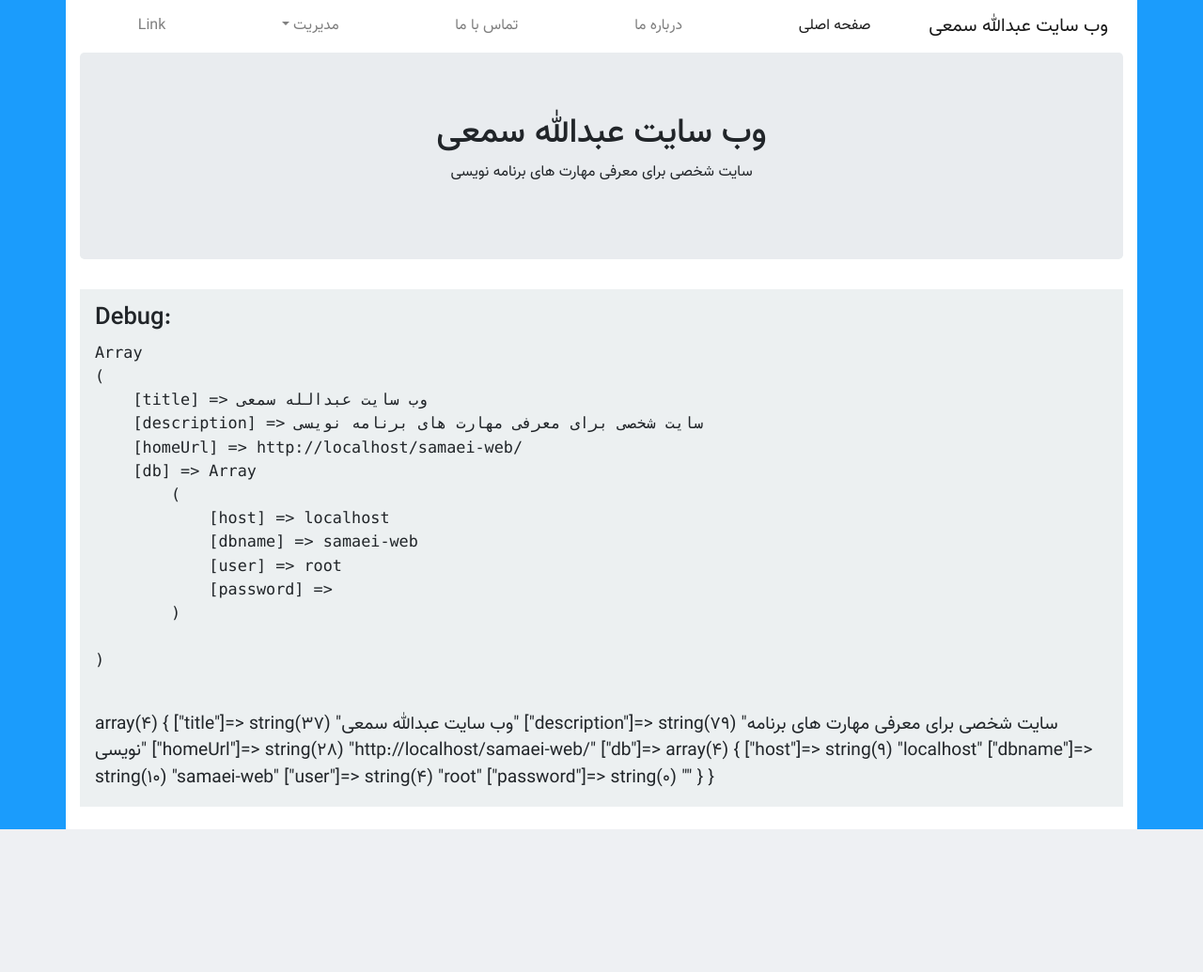
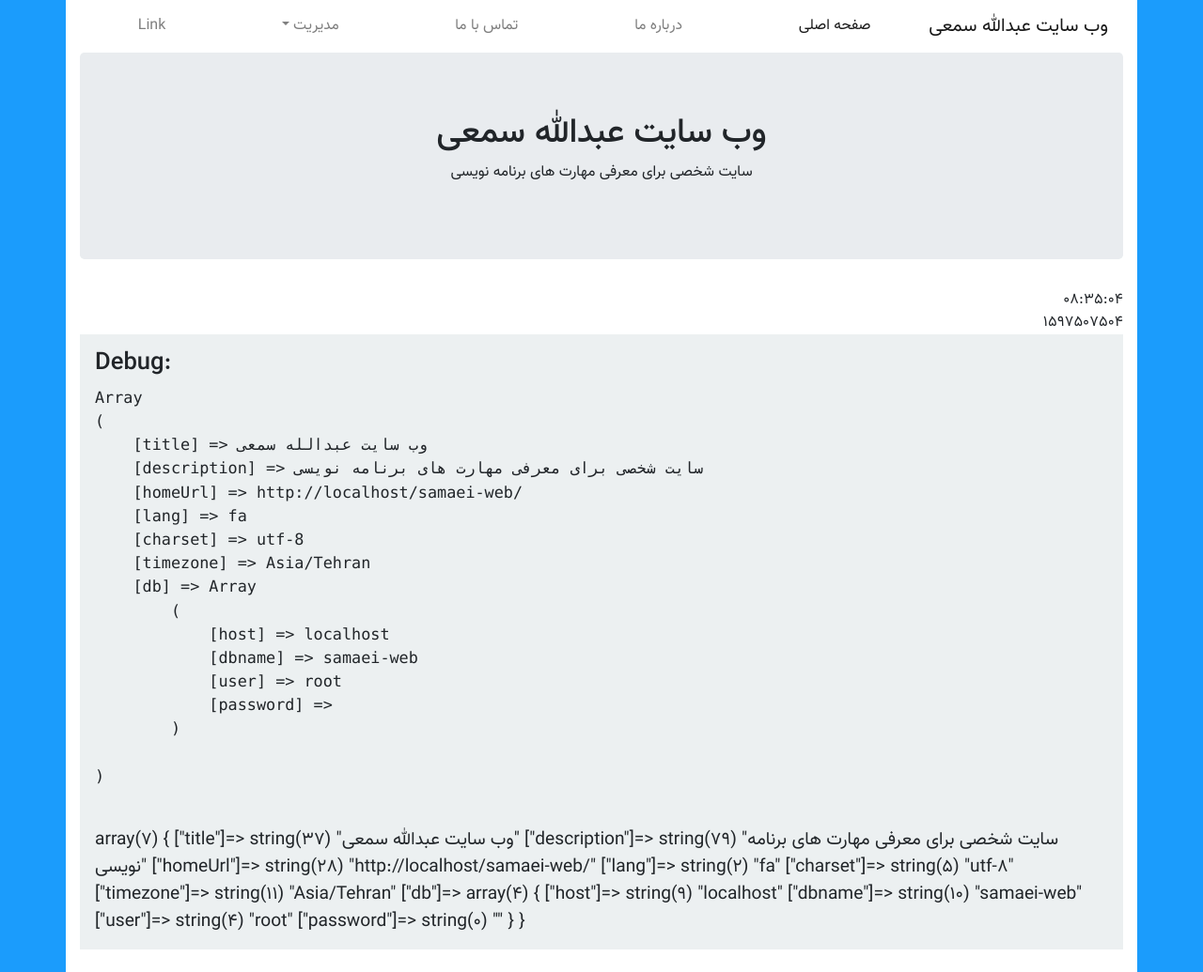
Before and after one commit to abdollah110110/samaei-web, a PHP site: page /samaei-web/ in a window 1280 px wide. Shown: the whole page at 94% size. Before the commit the page ends 883 px from the top, so only its background shows below. Run offline with PHP 8.4, Linux system fonts and the light colour scheme; some libraries are stand-ins or nearby versions.

Commit message:
Add getDate and getTime methods to Page class

```diff
--- a/config.php
+++ b/config.php
@@ -3,6 +3,9 @@ $config = [
 	'title' => 'وب سایت عبدالله سمعی',
 	'description' => 'سایت شخصی برای معرفی مهارت های برنامه نویسی',
 	'homeUrl' => 'http://localhost/samaei-web/',
+	'lang' => 'fa',
+	'charset' => 'utf-8',
+	'timezone' => 'Asia/Tehran',
 	'db' => [
 		'host' => 'localhost',
 		'dbname' => 'samaei-web',
--- a/includes/class.html.php
+++ b/includes/class.html.php
@@ -39,6 +39,47 @@ class Html {
 	public static function home() {
 		global $config;
 		return self::escap($config['homeUrl']);
+	}
+
+	/**
+	 * @global type $config
+	 * @return type get language
+	 */
+	public static function lang() {
+		global $config;
+		return self::escap($config['lang']);
+	}
+
+	/**
+	 *
+	 * @global type $config
+	 * @return type get charset
+	 */
+	public static function charset() {
+		global $config;
+		return self::escap($config['charset']);
+	}
+
+	/**
+	 *
+	 * @global type $config
+	 * @return type get date
+	 */
+	public static function getDate($str = 'Y/m/d - h:i:s a') {
+		global $config;
+		date_default_timezone_set($config['timezone']);
+		return date($str);
+	}
+
+	/**
+	 *
+	 * @global type $config
+	 * @return type get timestamp
+	 */
+	public static function getTime() {
+		global $config;
+		date_default_timezone_set($config['timezone']);
+		return time();
 	}
 
 	/**
--- a/includes/class.tools.php
+++ b/includes/class.tools.php
@@ -8,10 +8,10 @@ class Tools {
 		echo '<div' . $style . '>' . PHP_EOL;
 		echo '<h3>Debug:</h3>' . PHP_EOL;
 		echo '<pre>' . PHP_EOL;
-		echo print_r($param, true) . PHP_EOL;
+		echo Html::escap(print_r($param, true)) . PHP_EOL;
 		echo '</pre>' . PHP_EOL;
 		echo '<div>' . PHP_EOL;
-		echo var_dump($param) . PHP_EOL;
+		echo Html::escap(var_dump($param)) . PHP_EOL;
 		echo '</div>' . PHP_EOL;
 		echo '</div><br />' . PHP_EOL;
 		if($exit){
--- a/index.php
+++ b/index.php
@@ -4,11 +4,12 @@
 require_once __DIR__ . '/init.php';
 ?>
 <!DOCTYPE html>
-<html lang="fa">
+<html lang="<?= Html::lang() ?>">
 	<head>
 		<title><?php echo $config['title']; ?></title>
-		<meta charset="utf-8">
+		<meta charset="<?= Html::charset() ?>">
 		<meta name="viewport" content="width=device-width, initial-scale=1, shrink-to-fit=no">
+		<?= Html::link('images/favicon.png', 'shortcut icon', 'image/png') ?>
 		<?= Html::link('css/vazir.css') ?>
 		<?= Html::link('font/fontawsome/css/all.min.css') ?>
 		<?= Html::link('css/bootstrap.min.css') ?>
@@ -59,6 +60,8 @@ require_once __DIR__ . '/init.php';
 				<h1><?= Html::title() ?></h1>
 				<p><?= Html::description() ?></p>
 			</div>
+			<?= Html::getDate('h:i:s') . PHP_EOL; ?><br />
+			<?= Html::gettime() . PHP_EOL; ?>
 			<?php Tools::debug($config, false); ?>
 		</section>
 
```
